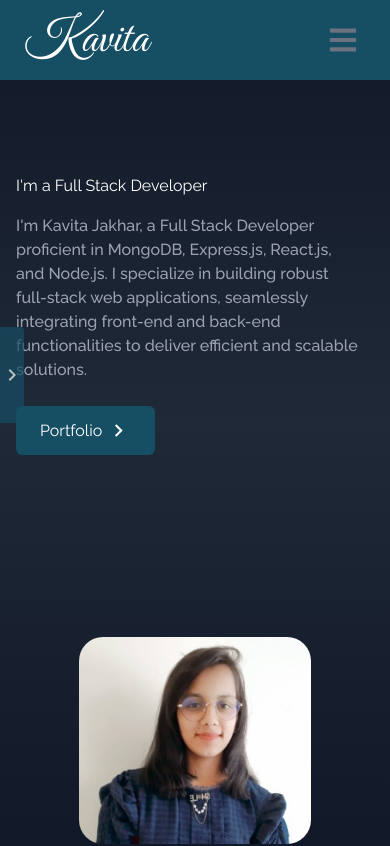
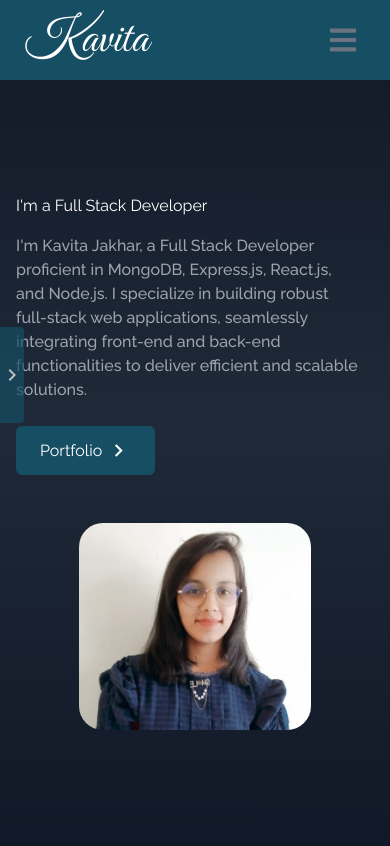
Before and after one commit to kavijakhar/My-Portfolio, a React (Create React App) app: page / in a window 390 px wide. Shown: the top 846 px of the page. Built offline with nearby package versions, Linux system fonts and the light colour scheme.

Commit message:
enhanced the home page style

```diff
--- a/src/components/Home.js
+++ b/src/components/Home.js
@@ -6,10 +6,10 @@ const Home = () => {
     return (
         <div
             name="home"
-            className="h-screen w-full  bg-gradient-to-b from-gray-900 via-gray-800 to-gray-900"
+            className="h-screen w-full  md:pt-0 pt-20 bg-gradient-to-b from-gray-900 via-gray-800 to-gray-900"
         >
             <div className="max-w-screen-lg mx-auto flex flex-col items-center justify-center h-full   px-4  md:flex-row">
-                <div className="flex flex-col justify-center mr-4 h-full">
+                <div className="flex flex-col justify-center mr-4">
                     <h2 className="md:text-5xl sm:text-6xl  font-midium text-white">
                         I'm a Full Stack Developer
                     </h2>
@@ -33,7 +33,7 @@ const Home = () => {
                     </div>
                 </div>
 
-                <div>
+                <div className=' md:pt-0 pt-10'>
                     <img
                         src={myimg}
                         alt="my profile"
```
